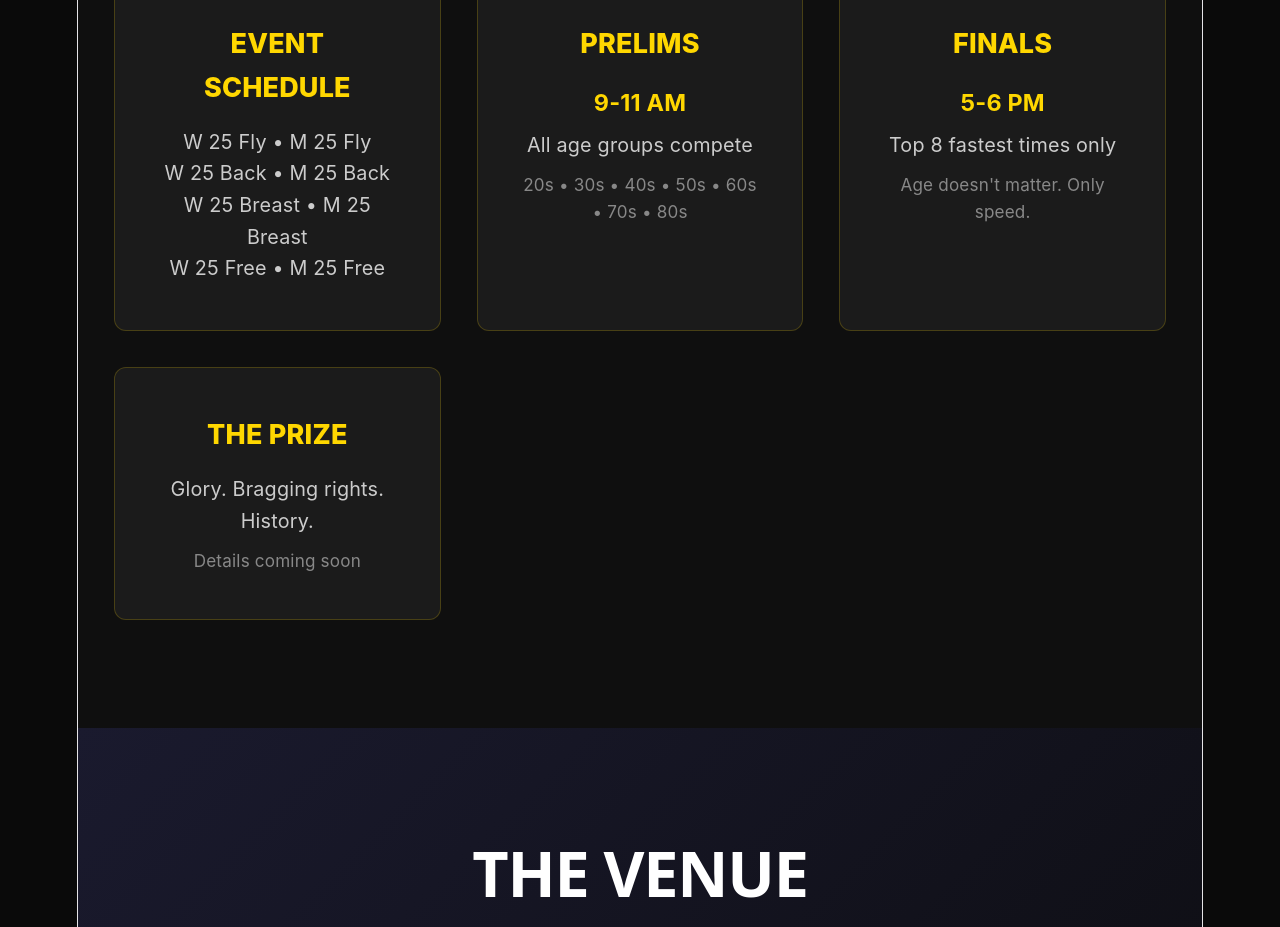
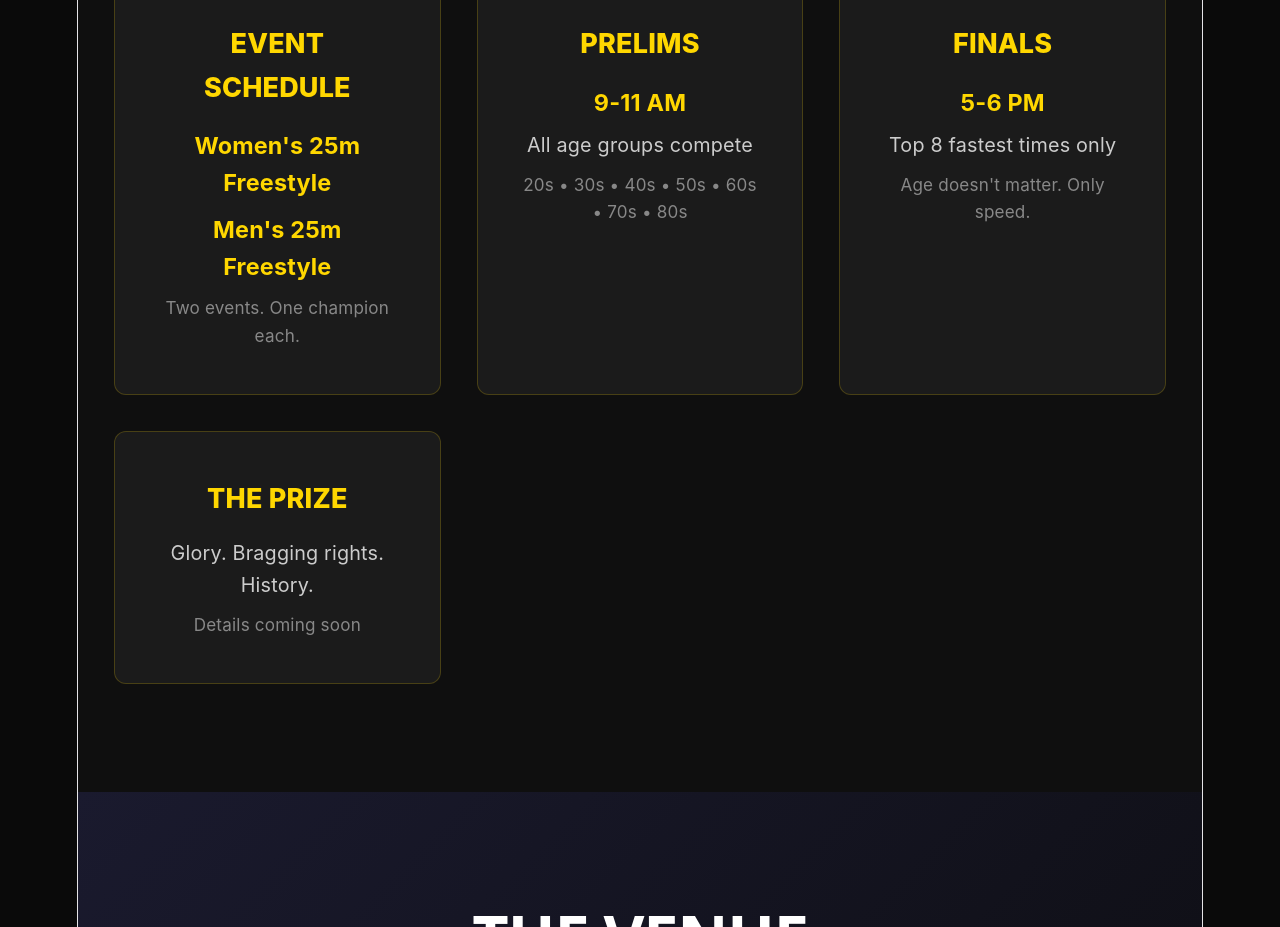
Before and after one commit to swimnerdtim/worldsfastestswimmer, a React (Vite) app: page / in a window 1280 px wide. Shown: the part 1060-1987 px from the top of the page. Built offline with nearby package versions, Linux system fonts and the light colour scheme.

Commit message:
Simplify to 2 events: Women's 25m and Men's 25m

```diff
--- a/src/App.jsx
+++ b/src/App.jsx
@@ -53,10 +53,9 @@ function App() {
           <div className="format-grid">
             <div className="format-card">
               <h3>EVENT SCHEDULE</h3>
-              <p>W 25 Fly • M 25 Fly</p>
-              <p>W 25 Back • M 25 Back</p>
-              <p>W 25 Breast • M 25 Breast</p>
-              <p>W 25 Free • M 25 Free</p>
+              <p className="highlight">Women's 25m Freestyle</p>
+              <p className="highlight">Men's 25m Freestyle</p>
+              <p className="subtext">Two events. One champion each.</p>
             </div>
             <div className="format-card">
               <h3>PRELIMS</h3>
```
